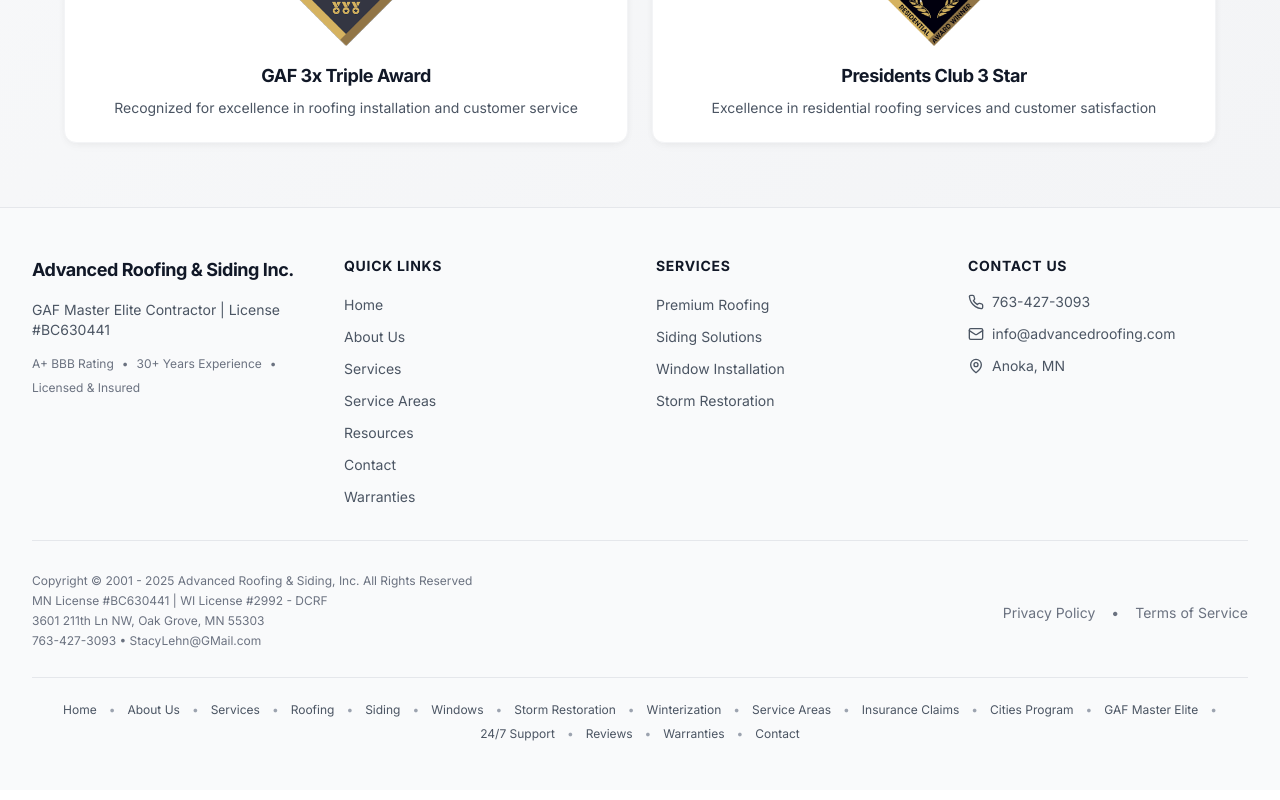
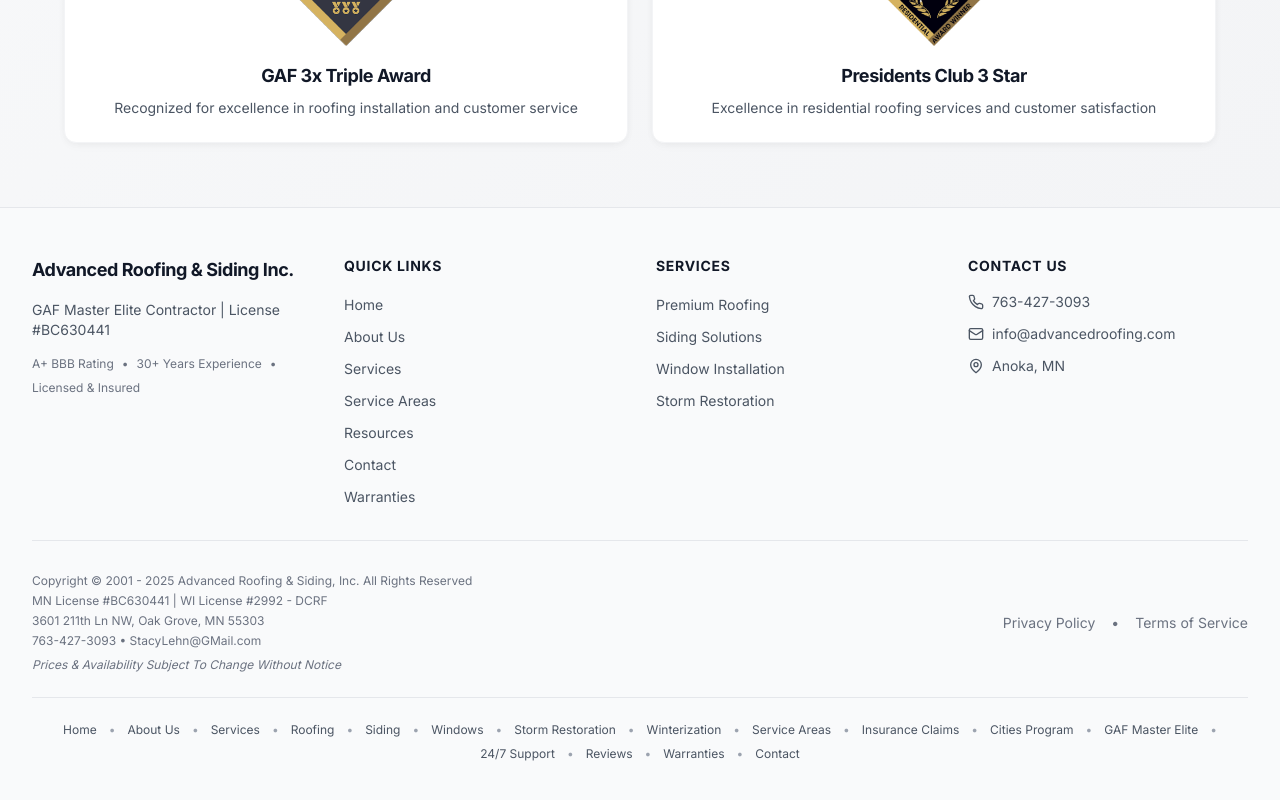
Before and after one commit to alsetso/ars, a Next.js app: page /cities-program in a window 1280 px wide. Shown: the part 5267-6067 px from the top of the page. Built offline with nearby package versions, Linux system fonts and the light colour scheme.

Commit message:
Add disclaimer to footer: Prices & Availability Subject To Change Without Notice

```diff
--- a/components/navigation/Footer.tsx
+++ b/components/navigation/Footer.tsx
@@ -181,6 +181,9 @@ export function Footer() {
                 {' • '}
                 <a href="mailto:StacyLehn@GMail.com" className="transition-colors hover:text-brand-primary">StacyLehn@GMail.com</a>
               </p>
+              <p className="mt-2 italic">
+                Prices & Availability Subject To Change Without Notice
+              </p>
             </div>
             <div className="flex flex-wrap justify-center gap-4 text-sm text-gray-500 sm:justify-end">
               <Link
```
